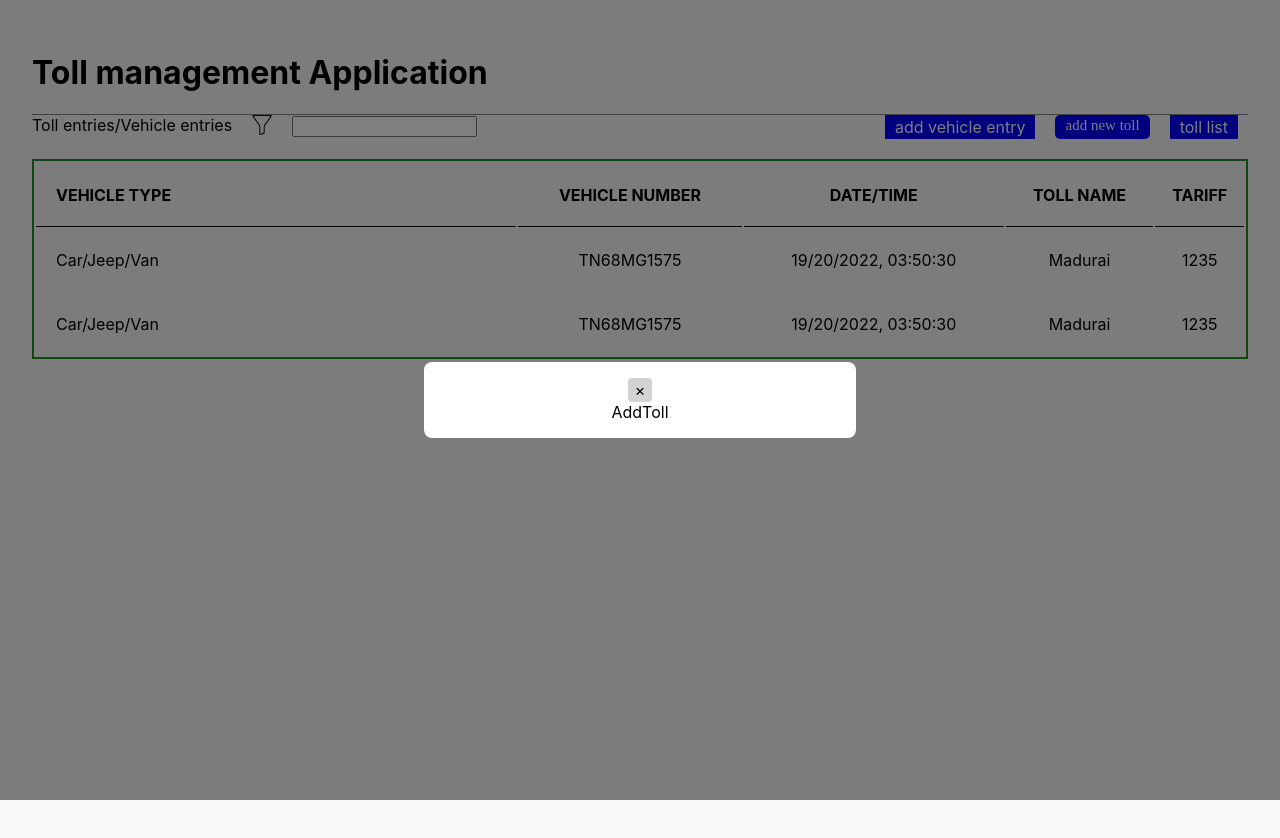
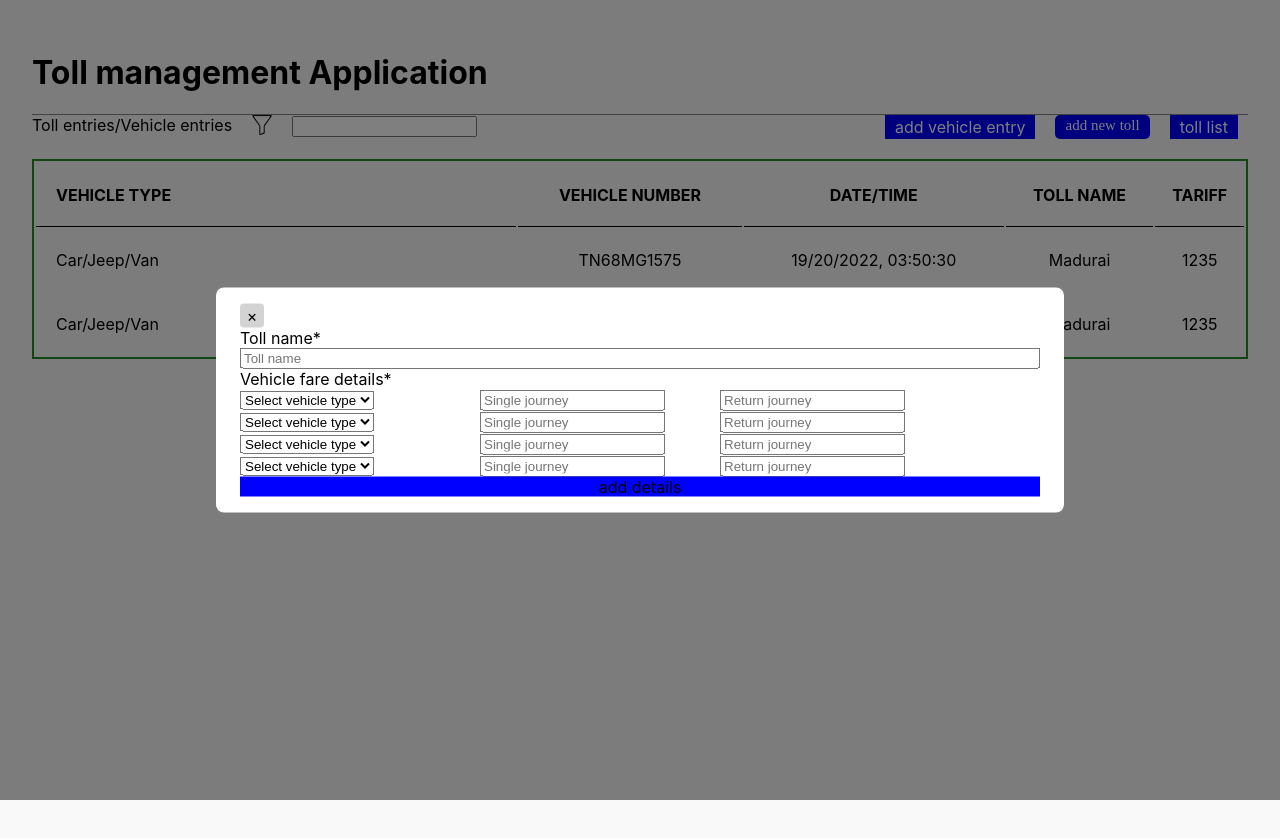
Before and after one commit to staticGuru/toll_management_system, a React (Create React App) app: page / in a window 1280 px wide. Both pictures are taken after a click on the element "add new toll". Shown: the top 838 px of the page. Built offline with nearby package versions, Linux system fonts and the light colour scheme.

Commit message:
add the toll creation flow

```diff
--- a/src/App.css
+++ b/src/App.css
@@ -79,16 +79,17 @@ td {
   transform: translate(-50%, -50%);
   background-color: white;
   padding: 1rem 1.5rem;
-  width: 24rem;
+  width: 50rem;
   height: auto;
-  align-items: center;
+  /* align-items: center; */
   display: flex;
   flex-direction: column;
   border-radius: 0.5rem;
 }
 .close-button {
-  float: right;
+  float: right !important;
   width: 1.5rem;
+  justify-content: flex-end;
   line-height: 1.5rem;
   text-align: center;
   cursor: pointer;
@@ -96,9 +97,10 @@ td {
   background-color: lightgray;
 }
 .inner-content {
-  background-color: "red";
   float: left;
   color: "black";
+  flex: 1;
+  width: "100%";
   /* float: right; */
   /* width: 1.5rem;
   line-height: 1.5rem;
@@ -109,6 +111,9 @@ td {
 }
 .close-button:hover {
   background-color: darkgray;
+}
+.required::after {
+  content: "*";
 }
 .modal-form {
   justify-content: center;
--- a/src/component.js/addToll.js
+++ b/src/component.js/addToll.js
@@ -1,9 +1,103 @@
-import React from 'react'
+import React, { useState } from "react";
+import DropDown from "./dropdown";
+import { VehicleEntryEnum } from "../enum";
+function AddToll() {
+  const [selectedFare, setSelectedFare] = useState([]);
+  const [tollName, setTollName] = useState();
+  const changeFare = (e) => {
+    // setSelectedFare([...selectedFare,e.target.value]);
+  };
+  const submitDetails = () => {
+    const toll_name = document.querySelector("#toll_name")?.value;
 
-function AddToll() {
+    const vehicleFareDetails = Object.fromEntries(new Map(
+      Object.entries(VehicleEntryEnum).map(([key, val]) => [
+        document.querySelector(`#faredropdown_${key}`)?.value,
+        {
+          single_journey: document.querySelector(`#sinjry_${key}`)?.value ?? 0,
+          return_journey: document.querySelector("#rtnjry_" + key)?.value ?? 0,
+        },
+      ])
+    ));
+    const details = {
+      toll_id: Math.random()?.toString(),
+      toll_name,
+      vehicleFareDetails,
+    };
+
+    console.log("details", details);
+  };
   return (
-    <div>AddToll</div>
-  )
+    <div
+      style={{
+        textAlign: "left",
+        flex: 1,
+        display: "flex",
+        flexDirection: "column",
+        width: "100%",
+      }}
+    >
+      <div class="required">Toll name</div>
+      <input
+        type="text"
+        id="toll_name"
+        value={tollName}
+        placeholder="Toll name"
+        onChange={(e) => setTollName(e.target.value)}
+      />
+      <div>
+        <div class="required">Vehicle fare details</div>
+        {Object.keys(VehicleEntryEnum).map((key, index) => (
+          <div
+            key={index}
+            style={{ display: "flex", flexDirection: "row", flex: 1 }}
+          >
+            <div style={{ flex: 0.3 }}>
+              <DropDown
+                dropDownId={`faredropdown_${key}`}
+                options={[
+                  { id: 0, label: "Select vehicle type" },
+                  ...Object.keys(VehicleEntryEnum)
+                    .filter((key) => !selectedFare.includes(key))
+                    .map((key) => ({
+                      id: key,
+                      label: VehicleEntryEnum[key],
+                    })),
+                ]}
+                onDropDownChange={(e) => changeFare(e)}
+              />
+            </div>
+            <div style={{ flex: 0.3 }}>
+              <input
+                id={`sinjry_${key}`}
+                type="number"
+                placeholder="Single journey"
+              />
+            </div>
+            <div style={{ flex: 0.3 }}>
+              <input
+                id={`rtnjry_${key}`}
+                type="number"
+                placeholder="Return journey"
+              />
+            </div>
+          </div>
+        ))}
+      </div>
+      <div
+        style={{
+          backgroundColor: "blue",
+          textAlign: "center",
+          cursor: "pointer",
+        }}
+        onClick={() => {
+          submitDetails();
+        }}
+      >
+        add details
+      </div>
+    </div>
+  );
 }
 
-export default AddToll
+export default AddToll;
--- /dev/null
+++ b/src/component.js/dropdown.js
@@ -0,0 +1,13 @@
+import React from "react";
+
+function DropDown(props) {
+  return (
+    <select id={props.dropDownId} onChange={(e)=>props.onDropDownChange(e)}>
+      {props.options?.map((data, index) => (
+        <option key={index} value={data.id}>{data.label}</option>
+      ))}
+    </select>
+  );
+}
+
+export default DropDown;
--- a/src/enum.js
+++ b/src/enum.js
@@ -1,4 +1,5 @@
 export const VehicleEntryEnum={
+
   1: "Car/Jeep/Van",
   2:"LCV",
   3:"Truck/Bus",
```
Also changed, not shown: src/component.js/vehicleFareDetails.js (added, +40 -0 lines).
